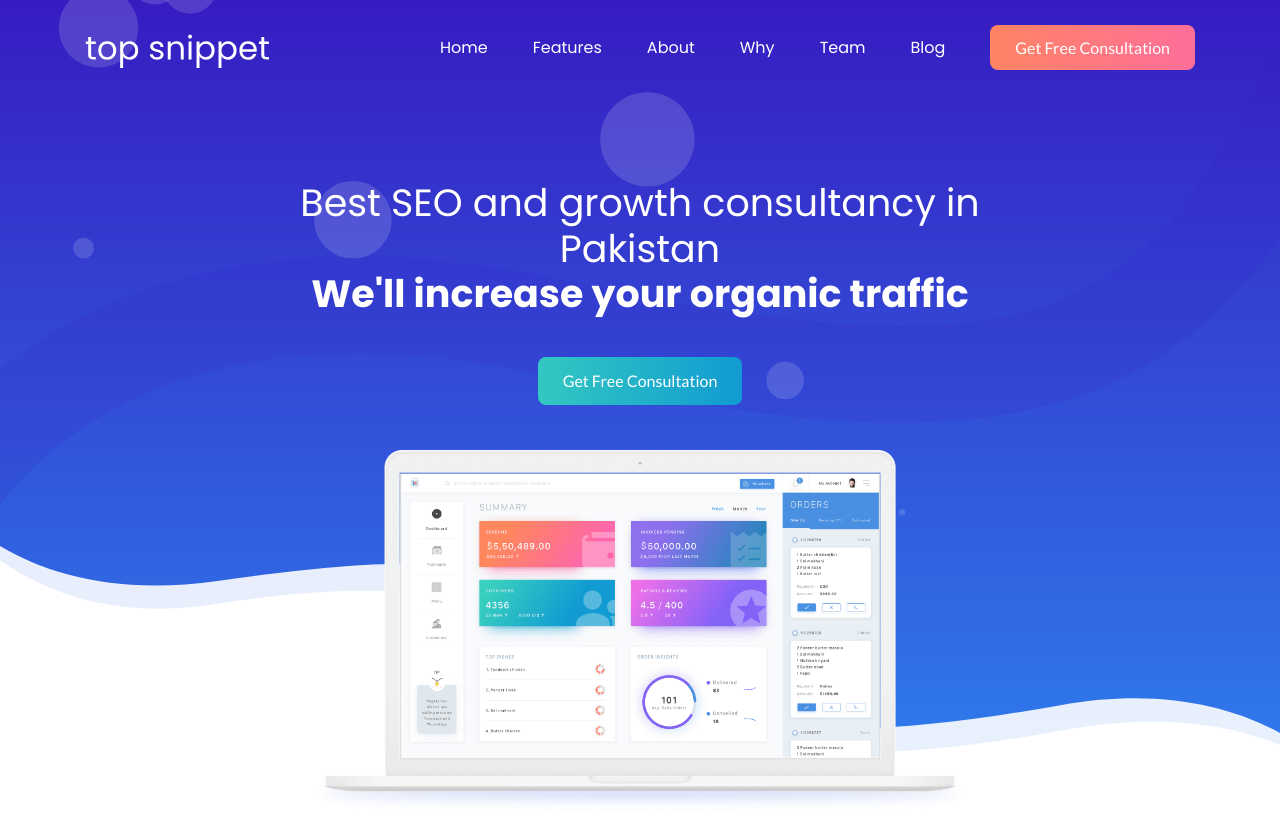
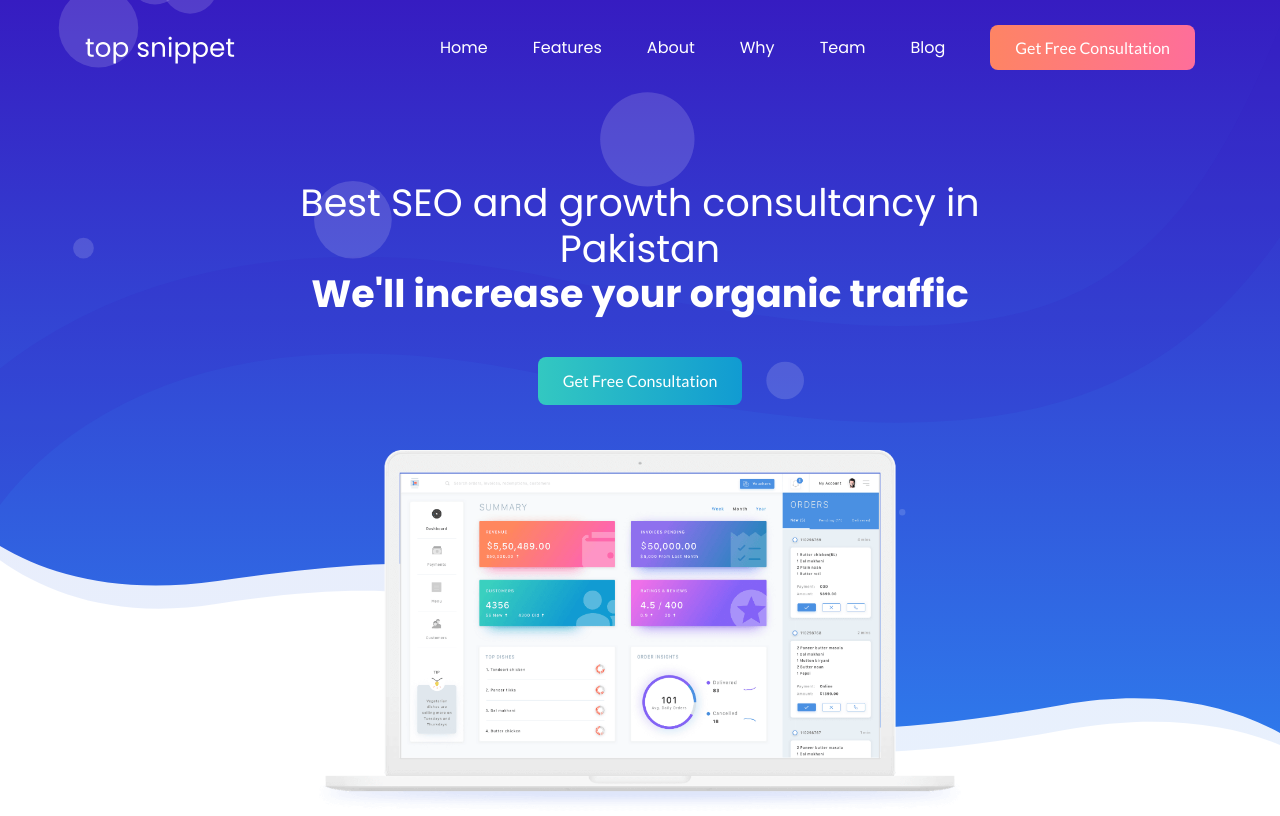
Before and after one commit to topsnippet/topsnippet, a plain HTML site: page index.html in a window 1280 px wide. Shown: the top 816 px of the page. Drawn offline with Linux system fonts and the light colour scheme; files whose address does not match are found by name.

Commit message:
Update style.css

```diff
--- a/assets/css/style.css
+++ b/assets/css/style.css
@@ -812,7 +812,7 @@ p {
     .header-hero-image {
       padding-top: 30px; } }
 .navbar-brand img {
-    width: 185px;
+    width: 150px;
 }
 
 /*===========================
```
